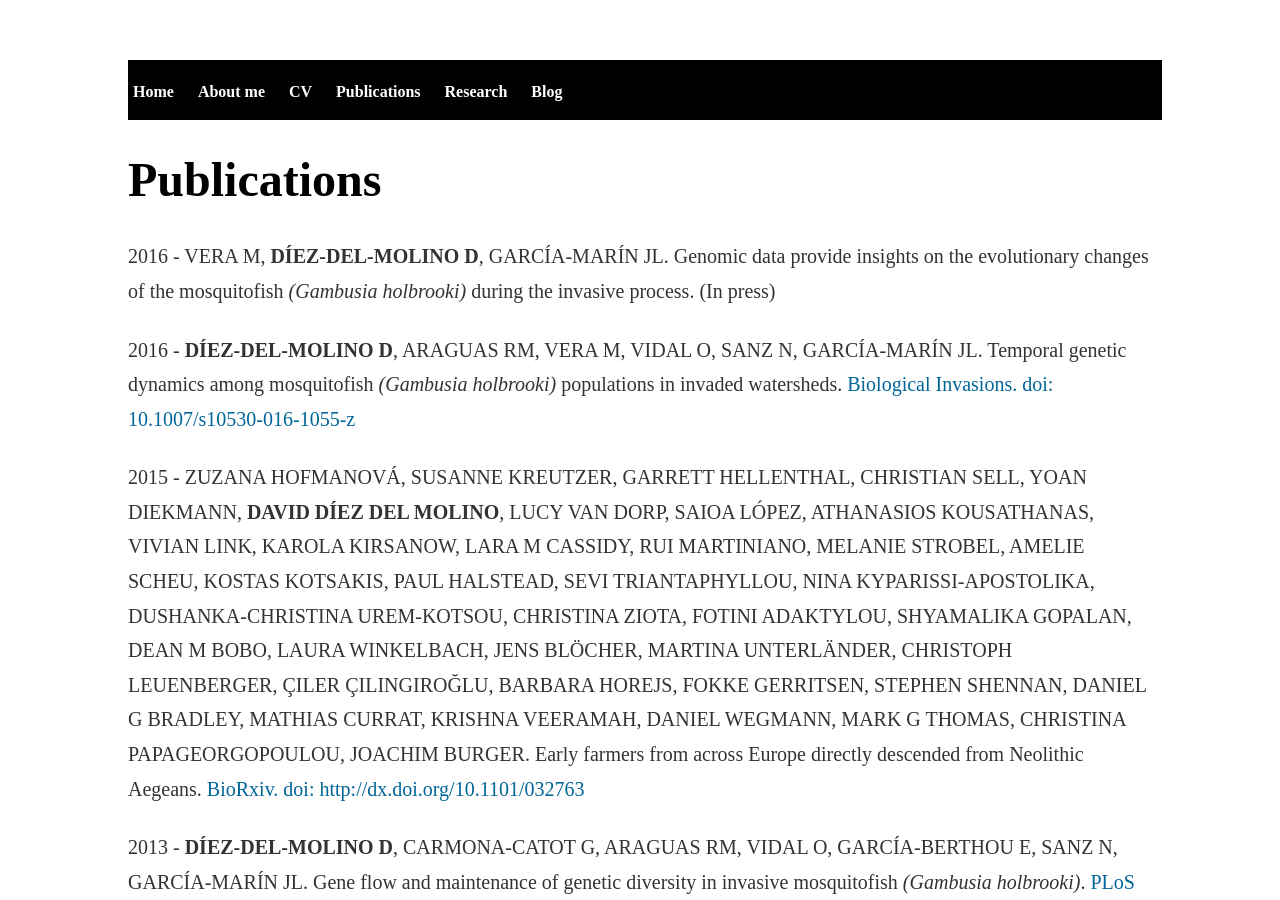
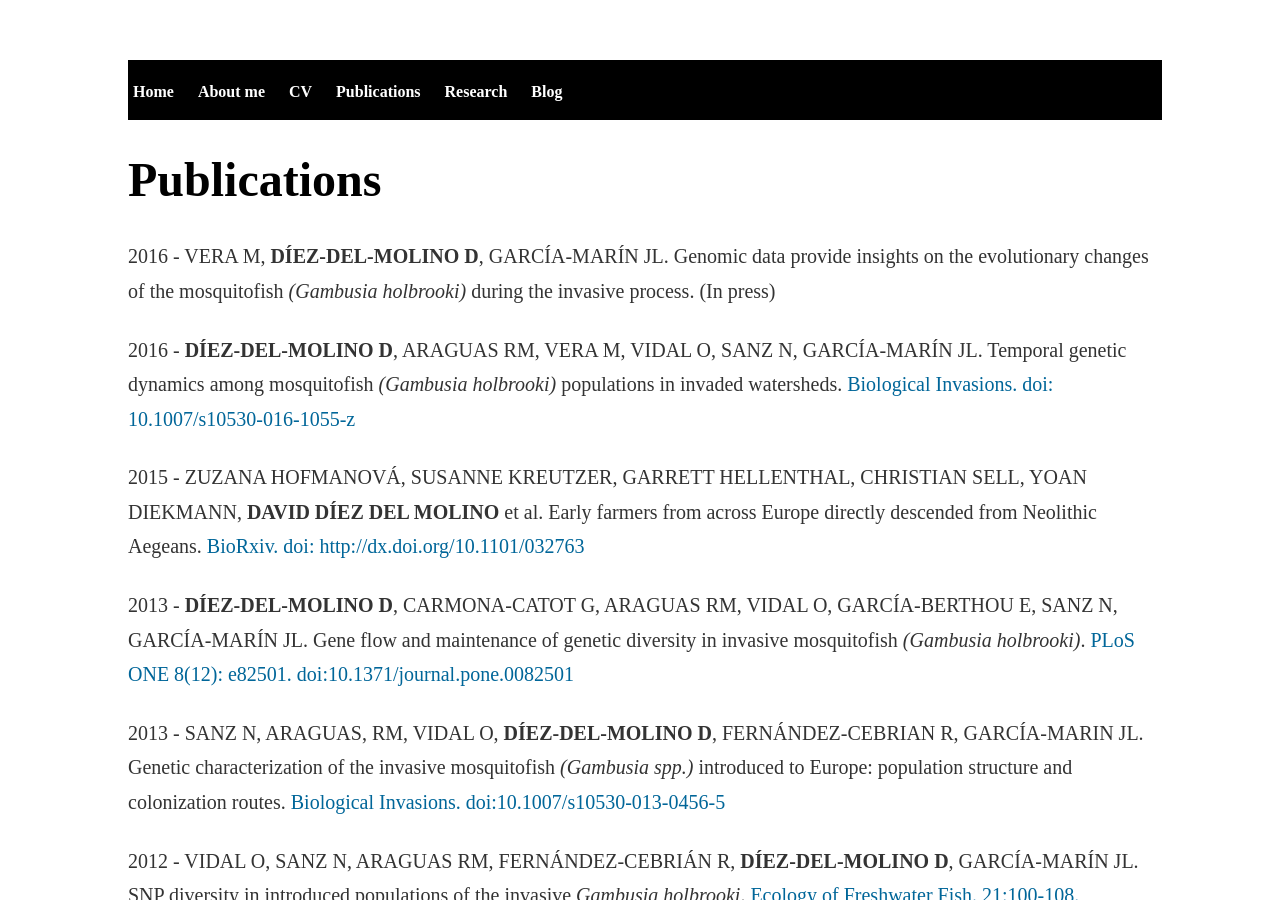
Before and after one commit to DiezMolino/diezmolino.github.io, a Jekyll site: the page publications/index.html, which Jekyll copies as it is, in a window 1280 px wide and 900 px high. Built offline with Jekyll 4.4.1, drawn with Linux system fonts in a browser that asks for light colours.

Commit message:
Update index.html

```diff
--- a/publications/index.html
+++ b/publications/index.html
@@ -35,7 +35,7 @@
 
 <p><small>2016 - <b>DÍEZ-DEL-MOLINO D</b>, ARAGUAS RM, VERA M, VIDAL O, SANZ N, GARCÍA-MARÍN JL. Temporal genetic dynamics among mosquitofish <i>(Gambusia holbrooki)</i> populations in invaded watersheds. <a class='one' href="http://link.springer.com/article/10.1007%2Fs10530-016-1055-z" target="_blank"> Biological Invasions. doi: 10.1007/s10530-016-1055-z </a></small></p>
 
-<p><small>2015 - ZUZANA HOFMANOVÁ, SUSANNE KREUTZER, GARRETT HELLENTHAL, CHRISTIAN SELL, YOAN DIEKMANN, <B>DAVID DÍEZ DEL MOLINO</B>, LUCY VAN DORP, SAIOA LÓPEZ, ATHANASIOS KOUSATHANAS, VIVIAN LINK, KAROLA KIRSANOW, LARA M CASSIDY, RUI MARTINIANO, MELANIE STROBEL, AMELIE SCHEU, KOSTAS KOTSAKIS, PAUL HALSTEAD, SEVI TRIANTAPHYLLOU, NINA KYPARISSI-APOSTOLIKA, DUSHANKA-CHRISTINA UREM-KOTSOU, CHRISTINA ZIOTA, FOTINI ADAKTYLOU, SHYAMALIKA GOPALAN, DEAN M BOBO, LAURA WINKELBACH, JENS BLÖCHER, MARTINA UNTERLÄNDER, CHRISTOPH LEUENBERGER, ÇILER ÇILINGIROĞLU, BARBARA HOREJS, FOKKE GERRITSEN, STEPHEN SHENNAN, DANIEL G BRADLEY, MATHIAS CURRAT, KRISHNA VEERAMAH, DANIEL WEGMANN, MARK G THOMAS, CHRISTINA PAPAGEORGOPOULOU, JOACHIM BURGER. Early farmers from across Europe directly descended from Neolithic Aegeans. <a class='one' href="http://biorxiv.org/content/early/2015/11/25/032763" target="_blank"> BioRxiv. doi: http://dx.doi.org/10.1101/032763</a> </small> </p>
+<p><small>2015 - ZUZANA HOFMANOVÁ, SUSANNE KREUTZER, GARRETT HELLENTHAL, CHRISTIAN SELL, YOAN DIEKMANN, <B>DAVID DÍEZ DEL MOLINO</B> et al. Early farmers from across Europe directly descended from Neolithic Aegeans. <a class='one' href="http://biorxiv.org/content/early/2015/11/25/032763" target="_blank"> BioRxiv. doi: http://dx.doi.org/10.1101/032763</a> </small> </p>
 
 <p><small>2013 - <b>DÍEZ-DEL-MOLINO D</b>, CARMONA-CATOT G, ARAGUAS RM, VIDAL O, GARCÍA-BERTHOU E, SANZ N, GARCÍA-MARÍN JL. Gene flow and maintenance of genetic diversity in invasive mosquitofish <i>(Gambusia holbrooki)</i>.<a class='one' href="http://journals.plos.org/plosone/article?id=10.1371/journal.pone.0082501" target="_blank"> PLoS ONE 8(12): e82501. doi:10.1371/journal.pone.0082501</a> </small></p>
 
```
